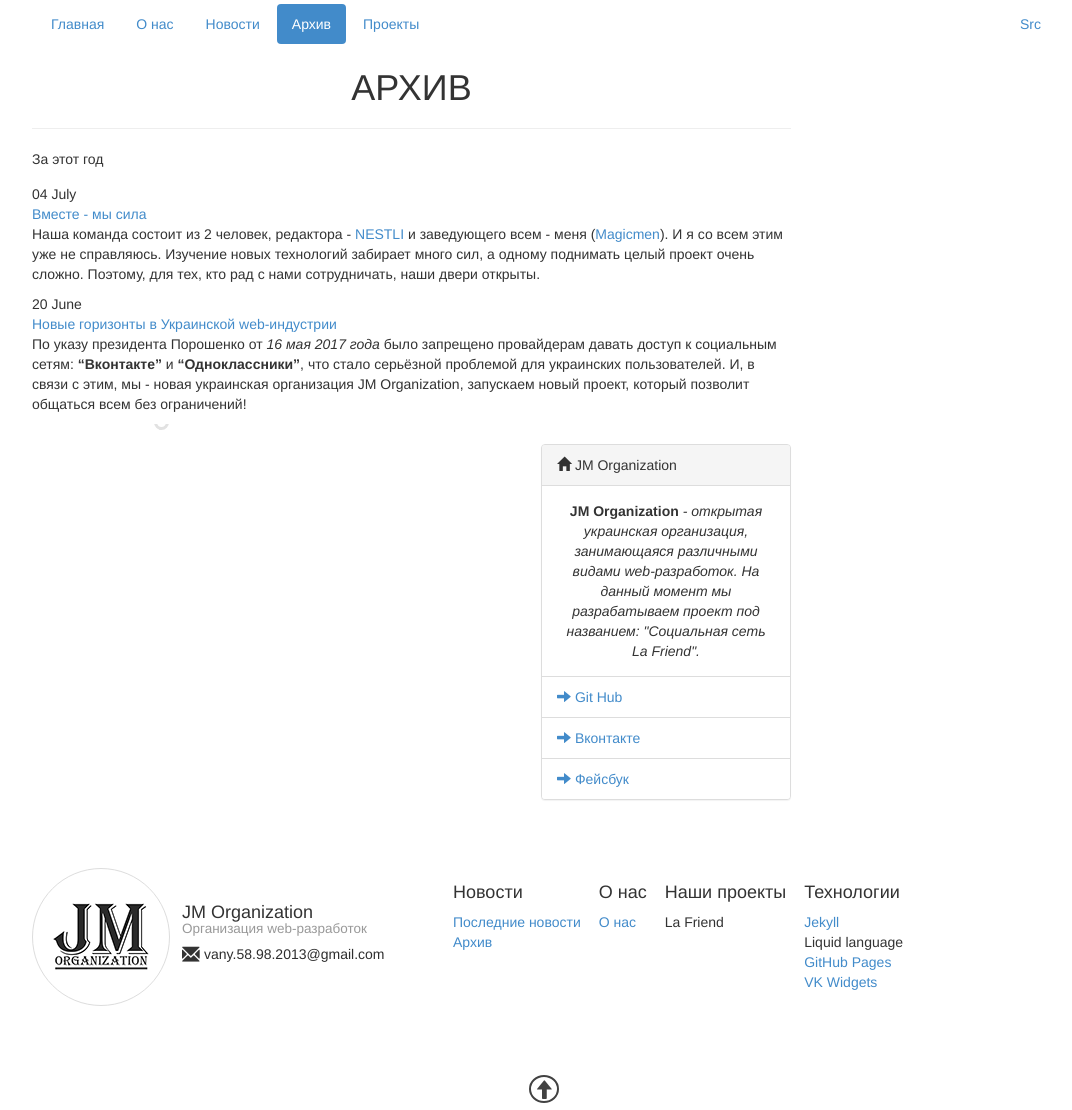
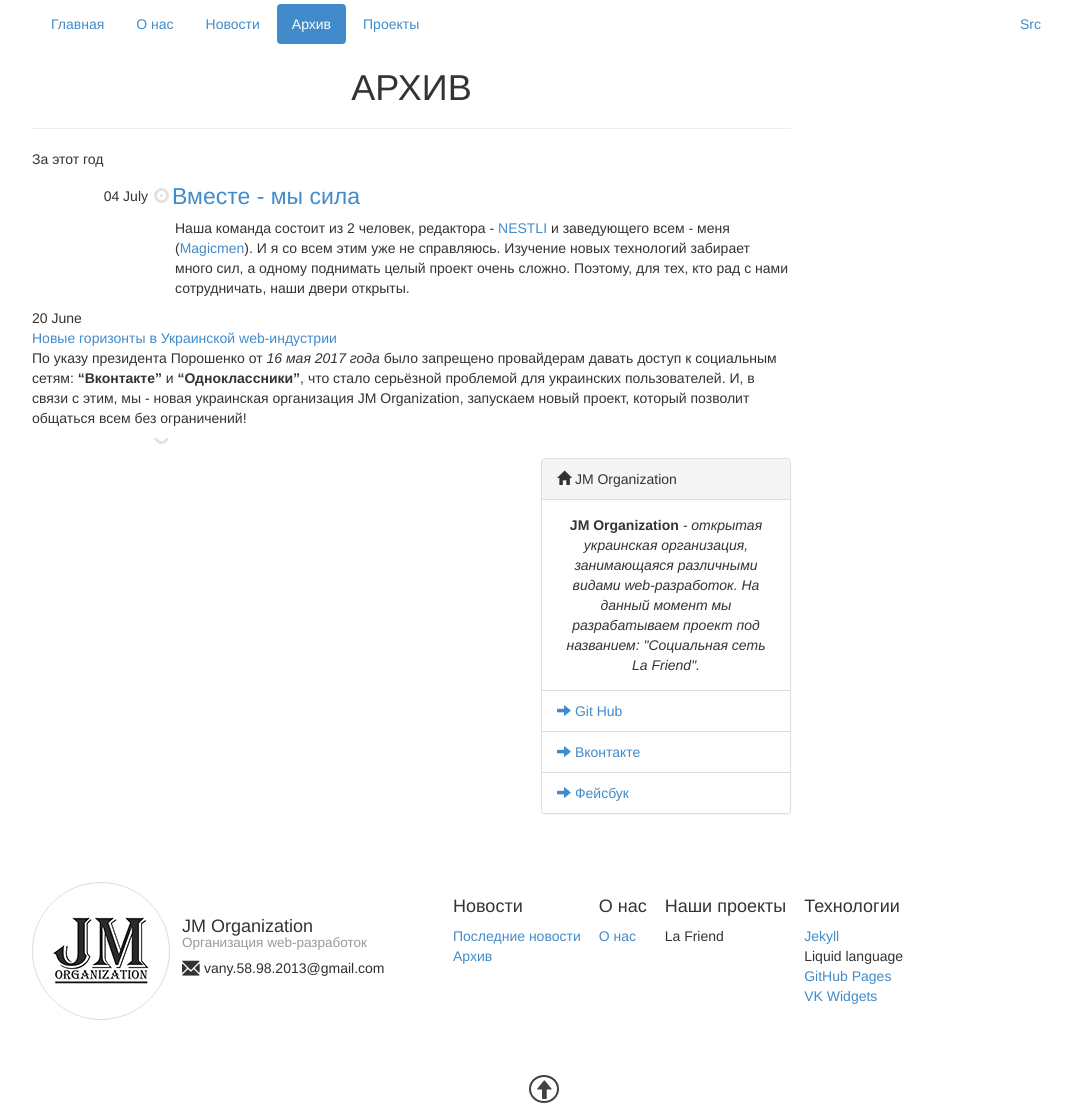
Before and after one commit to jm-organization/jm-organization.github.io, a Jekyll site: the page built from archive/index.html, in a window 1280 px wide and 1110 px high. Shown: the whole window, without its empty margins (96-1168 px from the left). Built offline with Jekyll 4.4.1, drawn with Linux system fonts in a browser that asks for light colours.

Commit message:
Редактирование Архива

```diff
--- a/archive/index.html
+++ b/archive/index.html
@@ -21,8 +21,8 @@
         <div class="jm-a-year-block">
             <div class="jm-a-year" style="border-top: 3px solid #e2e2e2;">{{ post.date | date: '%Y' }}</div>
                 {% endif %}
+            <div class="jm-archive-article">
                 {% endunless %}
-            <div class="jm-archive-article">
 
                 <div class="jm-aa-date">{{ post.date | date: '%d %B' }}</div>
                 <div class="jm-aa-title"><a href="{{ post.url }}">{{ post.title }}</a></div>
```
